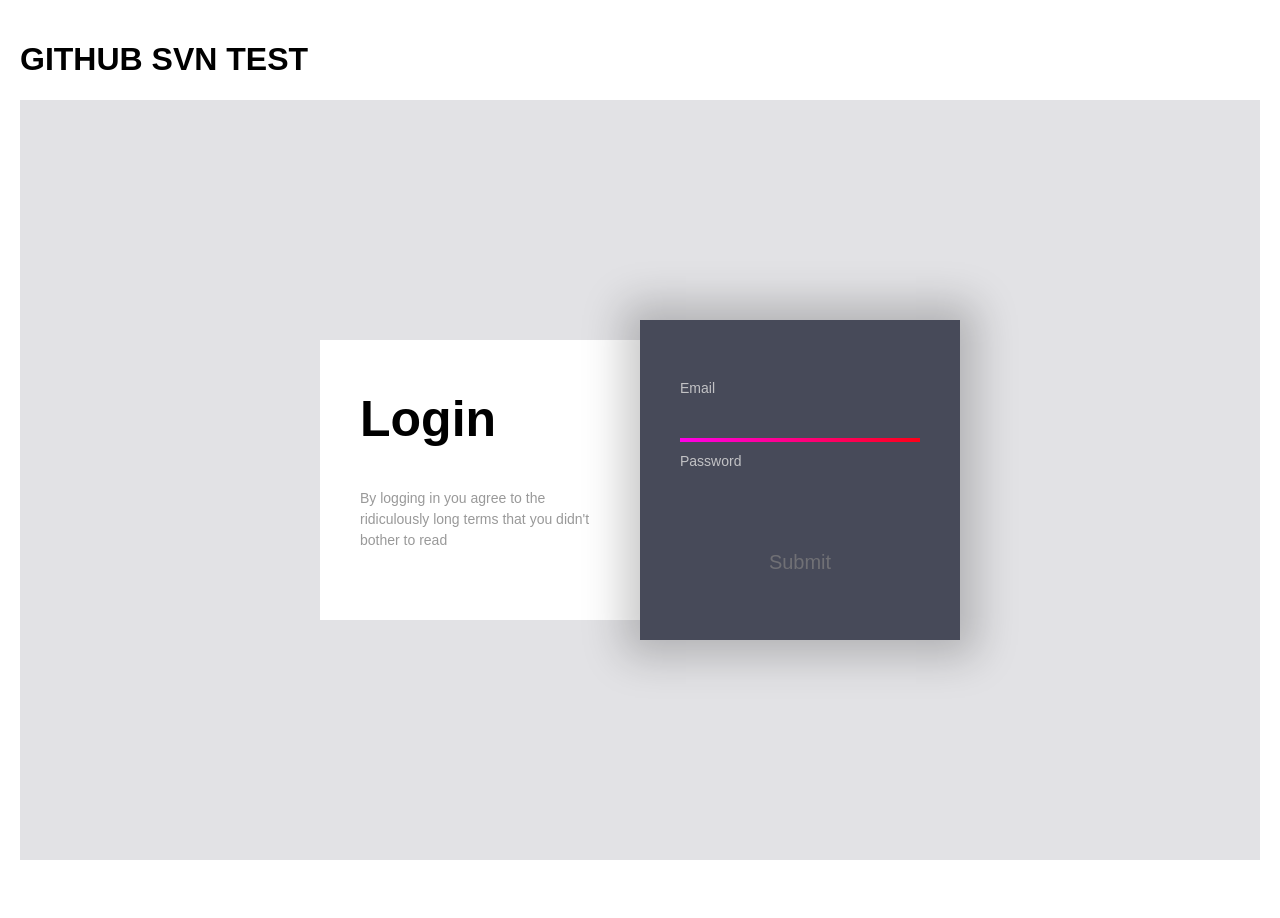
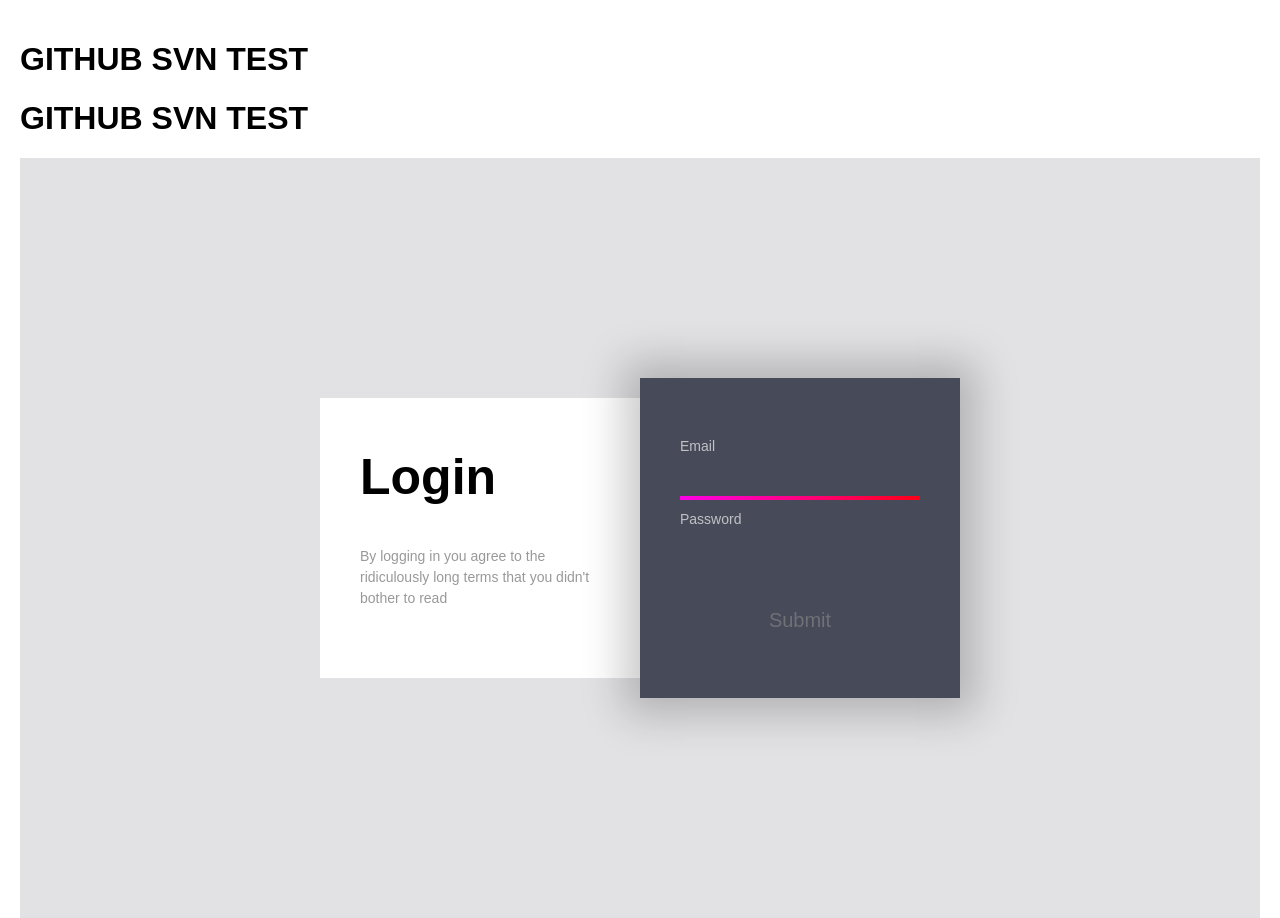
Before and after one commit to Satyajit-Barik/team_project, a plain HTML site: page parking/index.html in a window 1280 px wide. Before the commit the page ends 860 px from the top, so only its background shows below. Drawn offline with nearby package versions, Linux system fonts and the light colour scheme; a web font is replaced by a local one.

Commit message:
Update index.html

```diff
--- a/parking/index.html
+++ b/parking/index.html
@@ -8,6 +8,7 @@
 <body>
 <!-- partial:index.partial.html -->
 <h1>GITHUB SVN TEST</h1>
+  <h1>GITHUB SVN TEST</h1>
 <div class="page">
   <div class="container">
     <div class="left">
```
